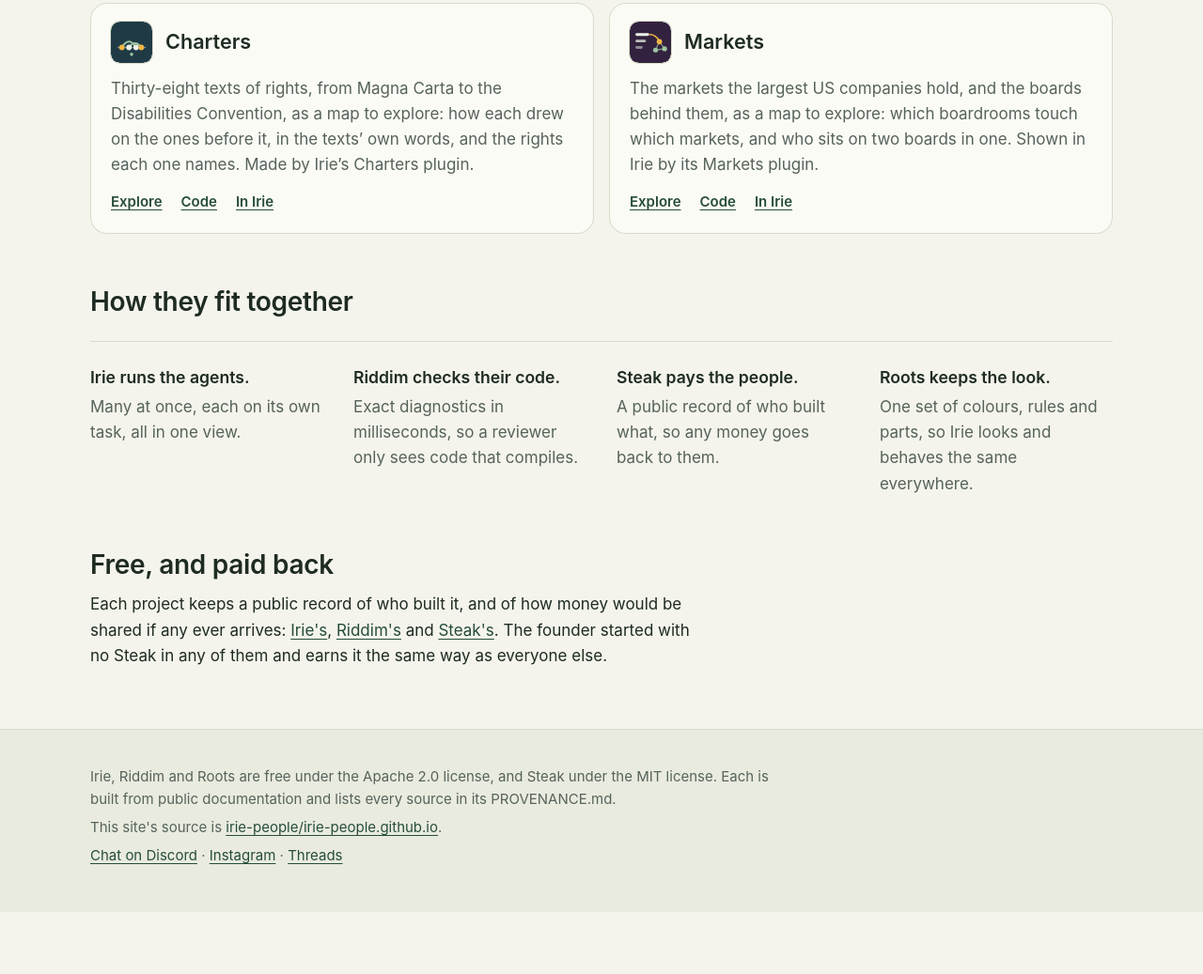
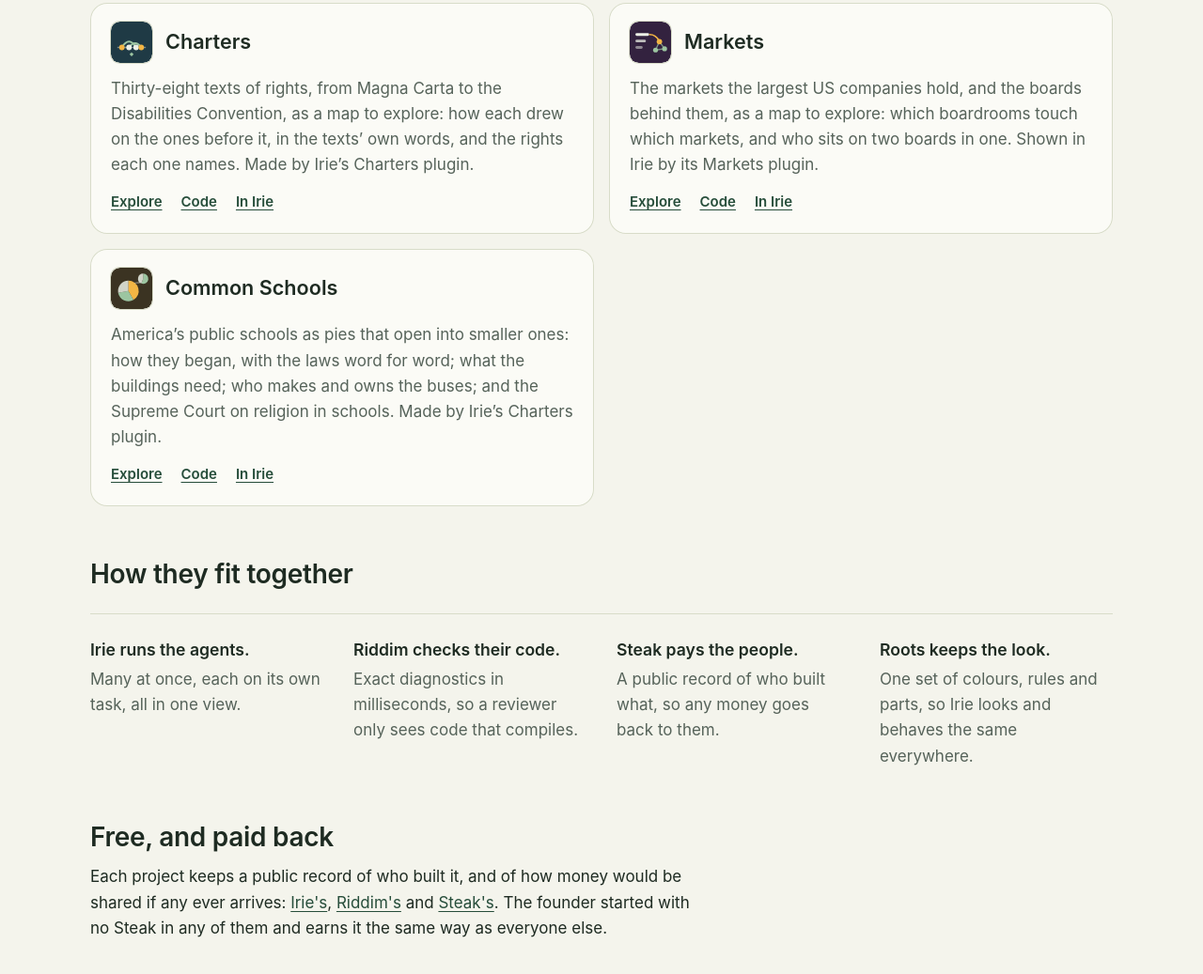
Before and after one commit to irie-people/irie-people.github.io, a plain HTML site: page index.html in a window 1280 px wide. Shown: the part 1081-2118 px from the top of the page at 94% size. Before the commit the page ends 2052 px from the top, so only its background shows below. Drawn offline with Linux system fonts and the light colour scheme.

Commit message:
feat: Common Schools, America's public schools as pies, among the projects
Co-Authored-By: Claude Opus 5.5 <noreply@anthropic.com>
Signed-off-by: Irie <0+irie-placeholder@users.noreply.github.com>

```diff
--- a/index.html
+++ b/index.html
@@ -115,6 +115,16 @@
           <li><a href="irie/recipes.html#markets">In Irie</a></li>
         </ul>
       </li>
+      <li class="card">
+        <svg viewBox="0 0 64 64" aria-hidden="true" focusable="false"><rect width="64" height="64" rx="14" fill="#3B3322"/><path d="M27 36L27 20A16 16 0 0 1 35 49.86Z" fill="#F2B544"/><path d="M27 36L35 49.86A16 16 0 0 1 11.24 38.78Z" fill="#9CC5A1"/><path d="M27 36L11.24 38.78A16 16 0 0 1 27 20Z" fill="#ECF0E6" opacity=".85"/><path d="M37.3 23.7L44.9 23.1" stroke="#ECF0E6" stroke-width="1.6" stroke-linecap="round" opacity=".5"/><path d="M50 17L50 9A8 8 0 1 1 47.26 24.52Z" fill="#9CC5A1"/><path d="M50 17L47.26 24.52A8 8 0 0 1 50 9Z" fill="#ECF0E6" opacity=".85"/></svg>
+        <h3><a href="common-schools/">Common Schools</a></h3>
+        <p>America’s public schools as pies that open into smaller ones: how they began, with the laws word for word; what the buildings need; who makes and owns the buses; and the Supreme Court on religion in schools. Made by Irie’s Charters plugin.</p>
+        <ul class="links">
+          <li><a href="common-schools/">Explore</a></li>
+          <li><a href="https://github.com/irie-people/common-schools">Code</a></li>
+          <li><a href="irie/recipes.html#schools">In Irie</a></li>
+        </ul>
+      </li>
     </ul>
   </section>
 
```
